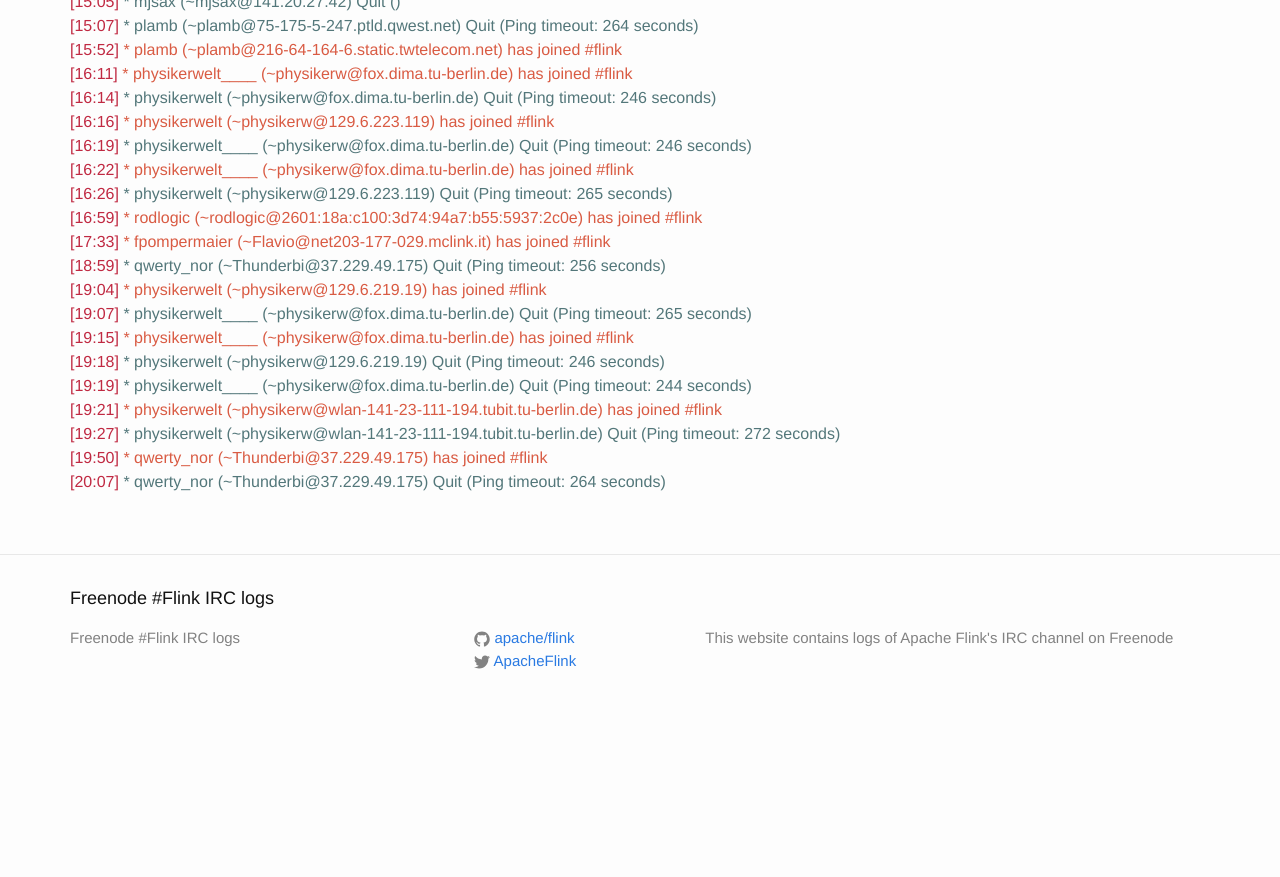
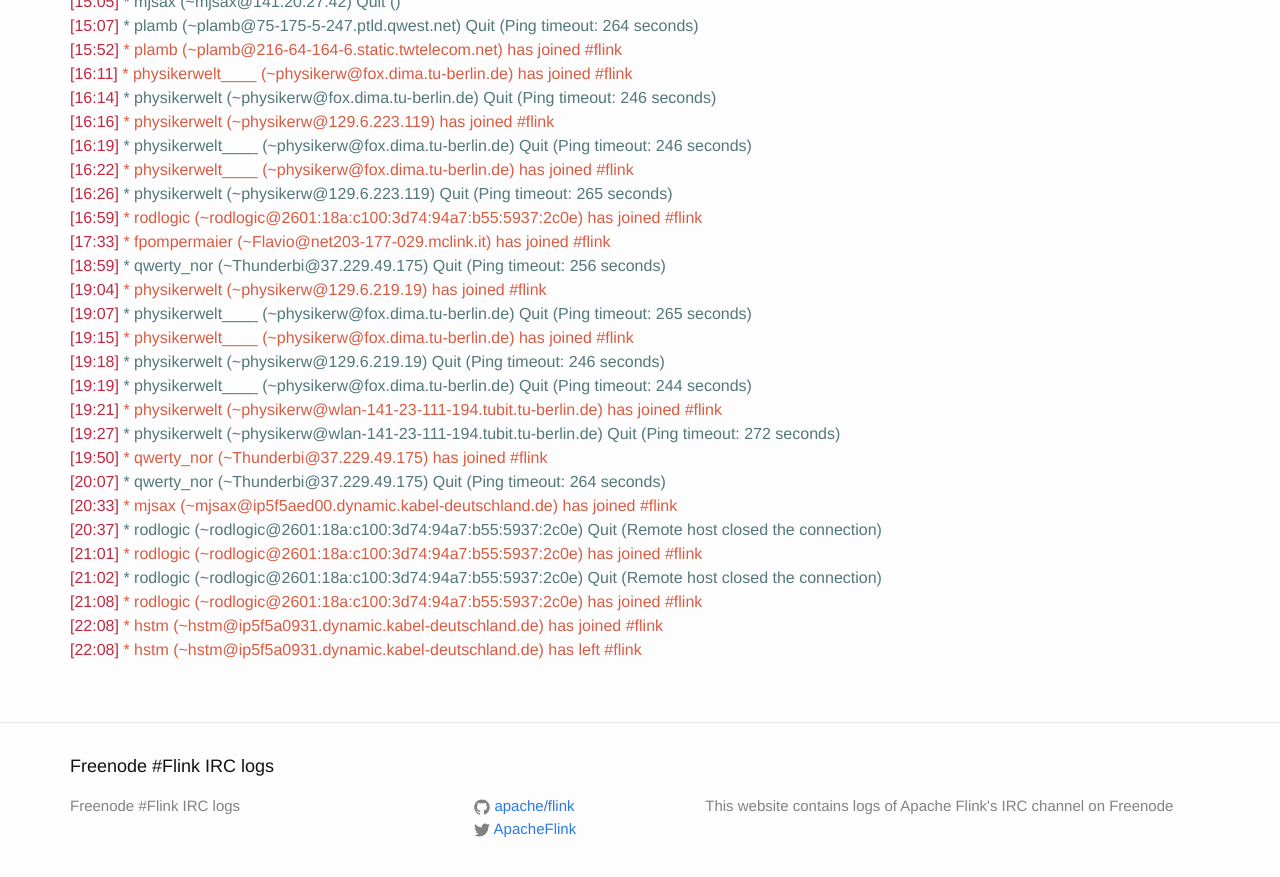
Before and after one commit to flink-irc-logs/flink-irc-logs.github.io, a Jekyll site: the page built from _posts/2015-10-26-logs.markdown, in a window 1280 px wide and 900 px high, scrolled down 1434 px. Shown: the top 877 px of the window. Built offline with Jekyll 4.4.1, drawn with Linux system fonts in a browser that asks for light colours; before the commit the page ends 2166 px from its top, so only the background shows below that.

Commit message:
Update of the logs on Mon Oct 26 22:29:24 CET 2015

```diff
--- a/_posts/2015-10-26-logs.markdown
+++ b/_posts/2015-10-26-logs.markdown
@@ -76,3 +76,10 @@
 <span class="irc-date">[19:27]</span> <span class="irc-navy">* physikerwelt (~physikerw@wlan-141-23-111-194.tubit.tu-berlin.de) Quit (Ping timeout: 272 seconds)</span><br />
 <span class="irc-date">[19:50]</span> <span class="irc-green">* qwerty_nor (~Thunderbi@37.229.49.175) has joined #flink</span><br />
 <span class="irc-date">[20:07]</span> <span class="irc-navy">* qwerty_nor (~Thunderbi@37.229.49.175) Quit (Ping timeout: 264 seconds)</span><br />
+<span class="irc-date">[20:33]</span> <span class="irc-green">* mjsax (~mjsax@ip5f5aed00.dynamic.kabel-deutschland.de) has joined #flink</span><br />
+<span class="irc-date">[20:37]</span> <span class="irc-navy">* rodlogic (~rodlogic@2601:18a:c100:3d74:94a7:b55:5937:2c0e) Quit (Remote host closed the connection)</span><br />
+<span class="irc-date">[21:01]</span> <span class="irc-green">* rodlogic (~rodlogic@2601:18a:c100:3d74:94a7:b55:5937:2c0e) has joined #flink</span><br />
+<span class="irc-date">[21:02]</span> <span class="irc-navy">* rodlogic (~rodlogic@2601:18a:c100:3d74:94a7:b55:5937:2c0e) Quit (Remote host closed the connection)</span><br />
+<span class="irc-date">[21:08]</span> <span class="irc-green">* rodlogic (~rodlogic@2601:18a:c100:3d74:94a7:b55:5937:2c0e) has joined #flink</span><br />
+<span class="irc-date">[22:08]</span> <span class="irc-green">* hstm (~hstm@ip5f5a0931.dynamic.kabel-deutschland.de) has joined #flink</span><br />
+<span class="irc-date">[22:08]</span> <span class="irc-green">* hstm (~hstm@ip5f5a0931.dynamic.kabel-deutschland.de) has left #flink</span><br />
```
